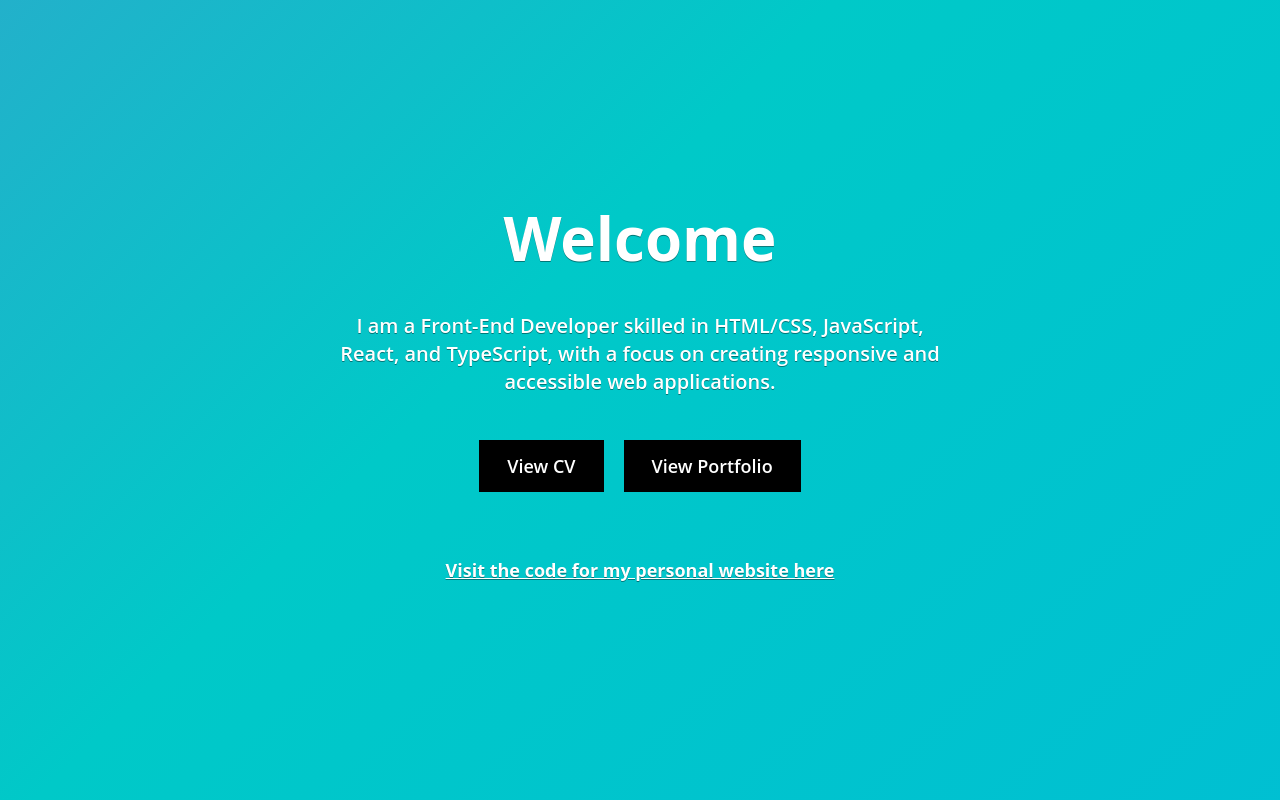
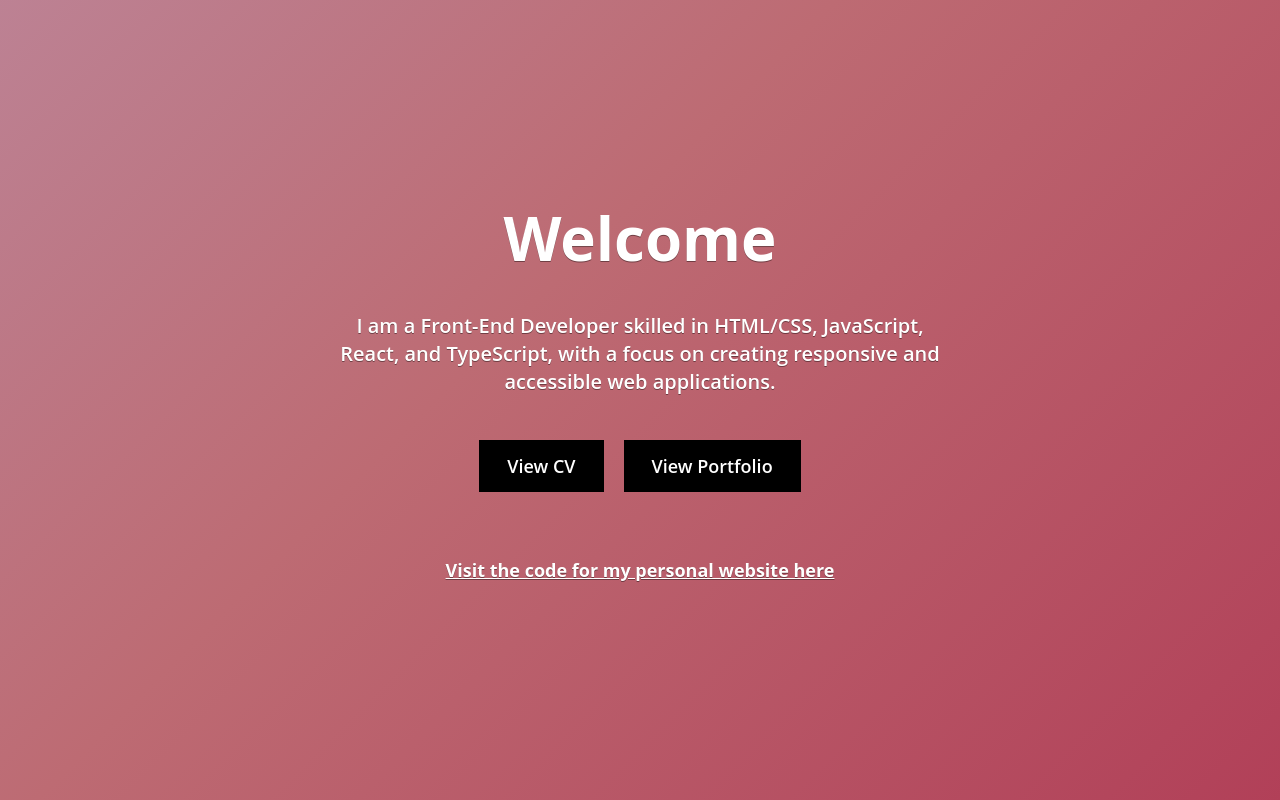
Before and after one commit to BlueElyas/elyas-portfolio, a React (Create React App) app: page / in a window 1280 px wide. Built offline with nearby package versions, Linux system fonts and the light colour scheme; a web font is replaced by a local one.

Commit message:
Update mainmenu.module.css

```diff
--- a/src/pages/mainmenu.module.css
+++ b/src/pages/mainmenu.module.css
@@ -1,5 +1,5 @@
 .wrapper {
-  background: linear-gradient(-45deg, #000000, #00b4de, #00c9c8, #7278d0);
+  background: linear-gradient(-45deg, #000000, #A30B37, #BD6B73, #BBB6DF);
   background-size: 400% 400%;
   animation: gradient 22s ease infinite;
 }
```
